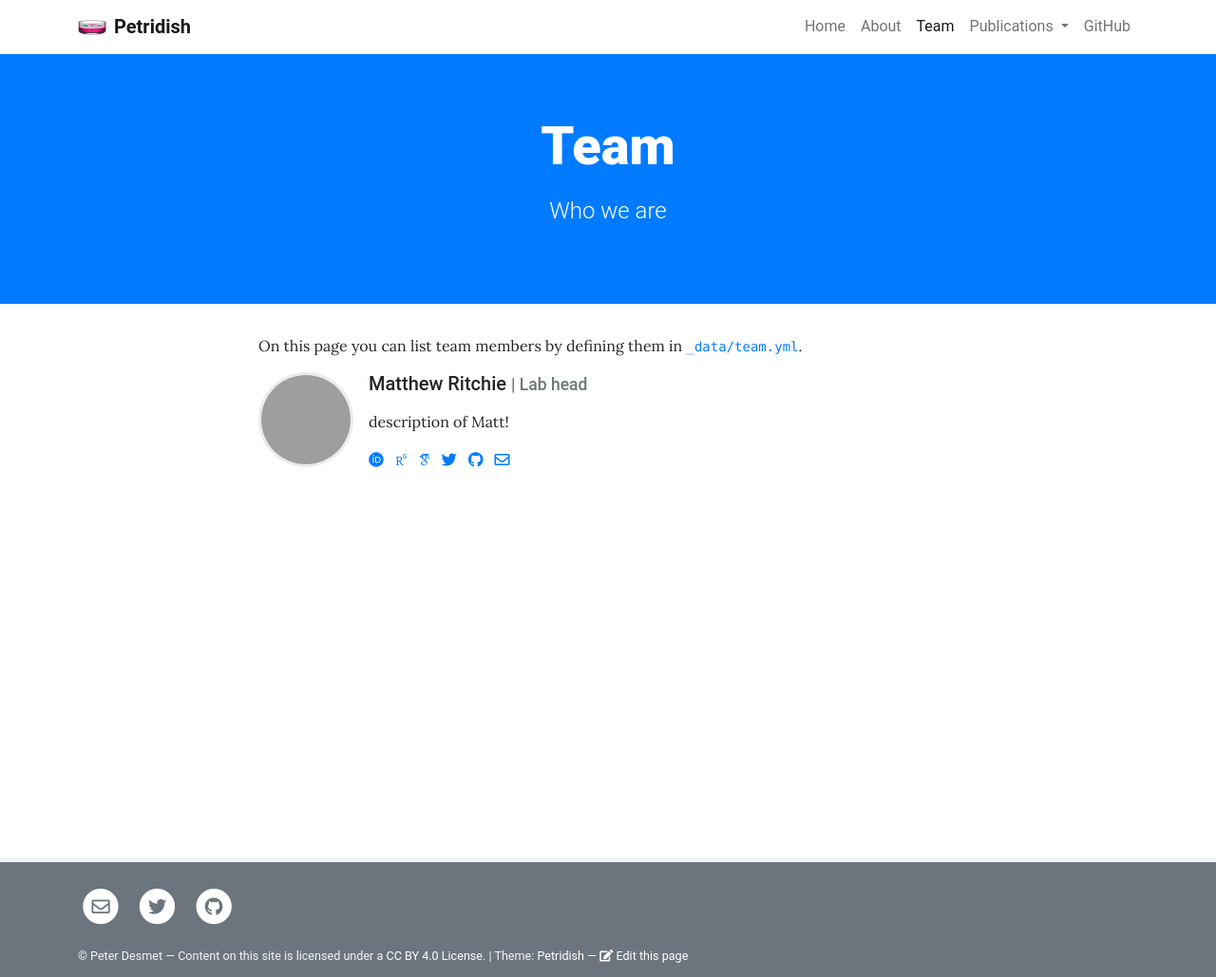
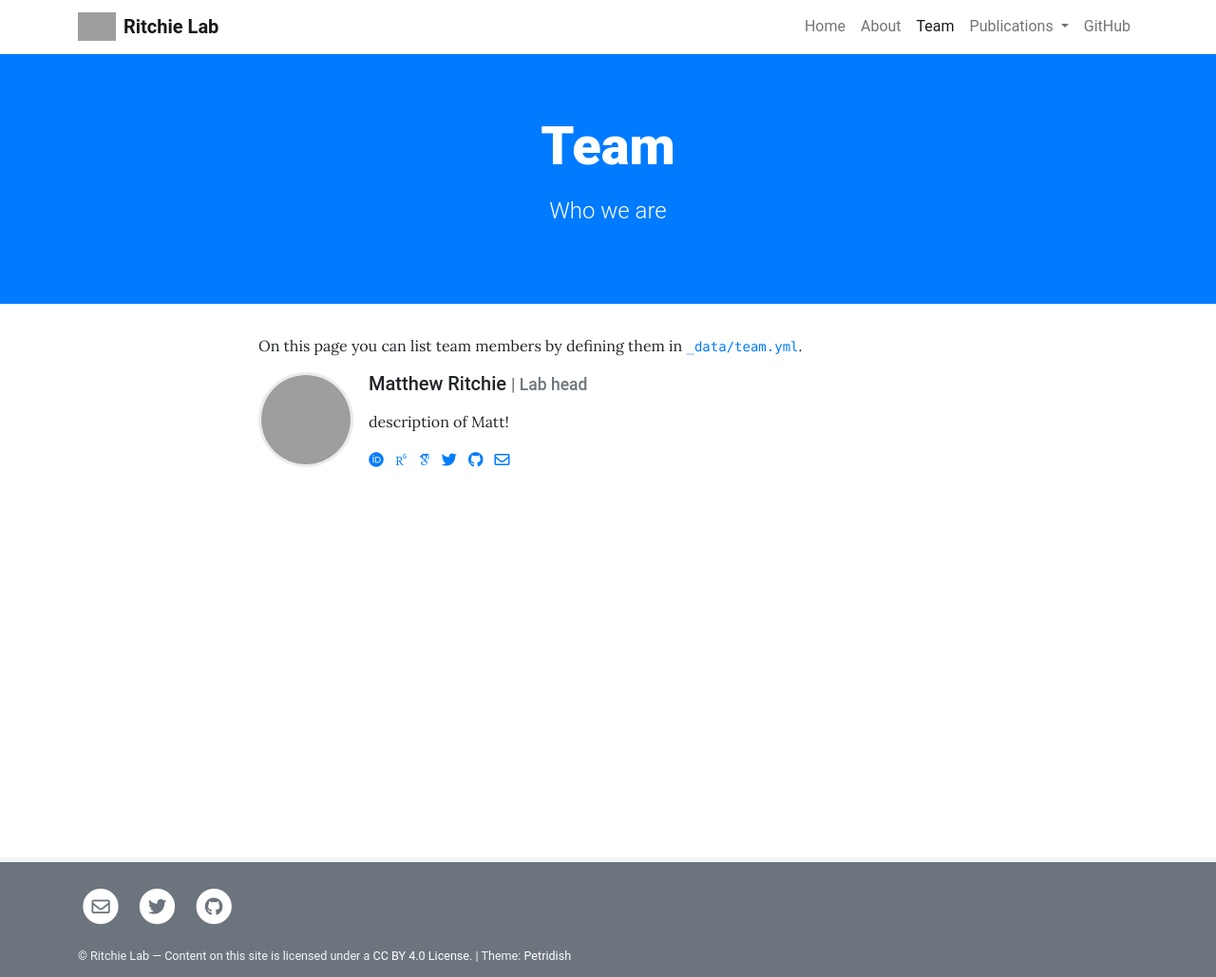
Before and after one commit to mei-du/mei-du.github.io, a Jekyll site: the page built from pages/team.md, in a window 1280 px wide. Shown: the whole page at 95% size. Built offline with Jekyll 4.4.1, drawn with Linux system fonts in a browser that asks for light colours; some web fonts are replaced; grey boxes are pictures that could not be loaded.

Commit message:
Add files via upload

```diff
--- a/_config.yml
+++ b/_config.yml
@@ -1,28 +1,26 @@
 # SITE SETTINGS
-title: Petridish                        # Title in top navigation bar (navbar) and <head>
-description: Jekyll theme for research project websites # Site description in <head>
-author: Peter Desmet                    # Used for copyright statement in footer
-baseurl: "/petridish"                   # Only required if your site is in a directory e.g. https://username.github.io/sitename
-                                        # which has url: "https://username.github.io" (no slash) and baseurl: "/sitename" (leading slash)
-                                        # A baseurl affects internal links, see http://peterdesmet.github.io/petridish/markdown/#links
+title: Ritchie Lab                       # Title in top navigation bar (navbar) and <head>
+description: Website for Ritchie Lab @ WEHI # Site description in <head>
+author: Ritchie Lab                    # Used for copyright statement in footer
+remote_theme: peterdesmet/petridish@2.0
 
 # SOCIAL PROFILES
-email: your.email@example.com
-twitter_username: peterdesmet
-github_username: peterdesmet            # Can also be a repository: username/reponame
+email: mritchie@wehi.edu.au
+twitter_username: mritchieau
+github_username: mritchielab            # Can also be a repository: username/reponame
 
 # THEME SETTINGS (ALL OPTIONAL)
-posts_on_home: 3                        # Show x number of latest posts on homepage, can be 0
+posts_on_home: 0                        # Show x number of latest posts on homepage, can be 0
 tweets_on_home: true                    # Show Twitter feed of twitter_username on homepage
 archive_permalink: /blog/               # Permalink of page using the archive.html layout, required when using post tags
-github_edit: true                       # Show an "edit this page" link in the footer
+github_edit: false                      # Show an "edit this page" link in the footer
 colors:
   links: "#007bff"                      # Color for links: use a readable color that contrasts well with dark text
   banner: "#007bff"                     # Background color for page banners: use color that contrasts well with white
   footer: "#6c757d"                     # Background color for footer: use color that contrasts well with white
 font_serif: true                        # Font type for page content: serif (default) or slightly smaller sans-serif
 rounded_corners: true                   # Enable (default) rounded corners on boxes and buttons
-logo: /assets/theme/images/petri-dish_1f9eb.png # Logo in navbar, will be displayed with 30px height
+logo: /images/logo/banner.png # Logo in navbar, will be displayed with 30px height
 
 # BUILD SETTINGS
 markdown: kramdown
@@ -35,9 +33,6 @@ exclude:
   - Gemfile.lock
   - node_modules
   - LICENSE
-  - package-lock.json
-  - package.json
-  - petridish.gemspec
 
 # FRONTMATTER DEFAULTS
 defaults:
```
